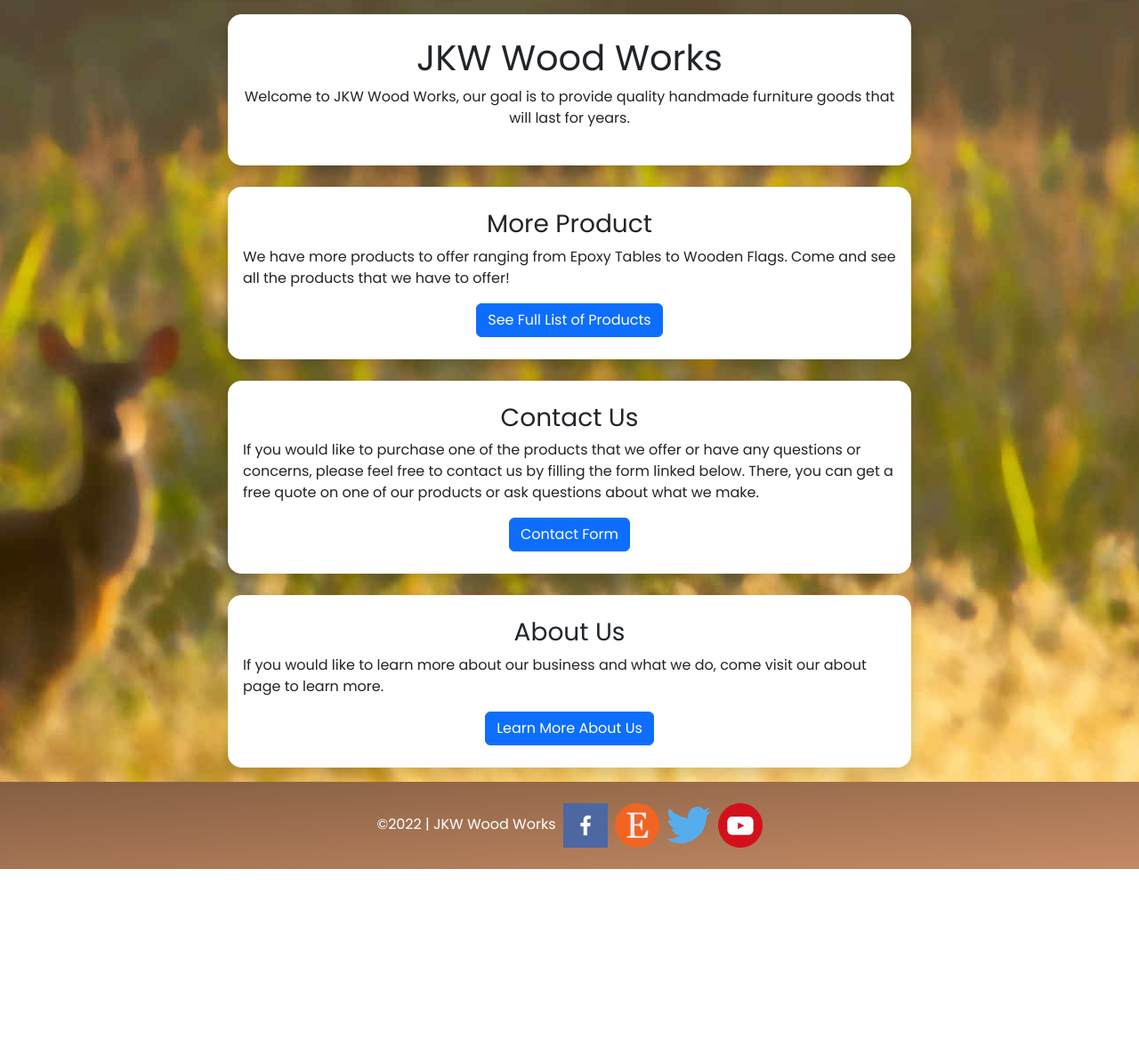
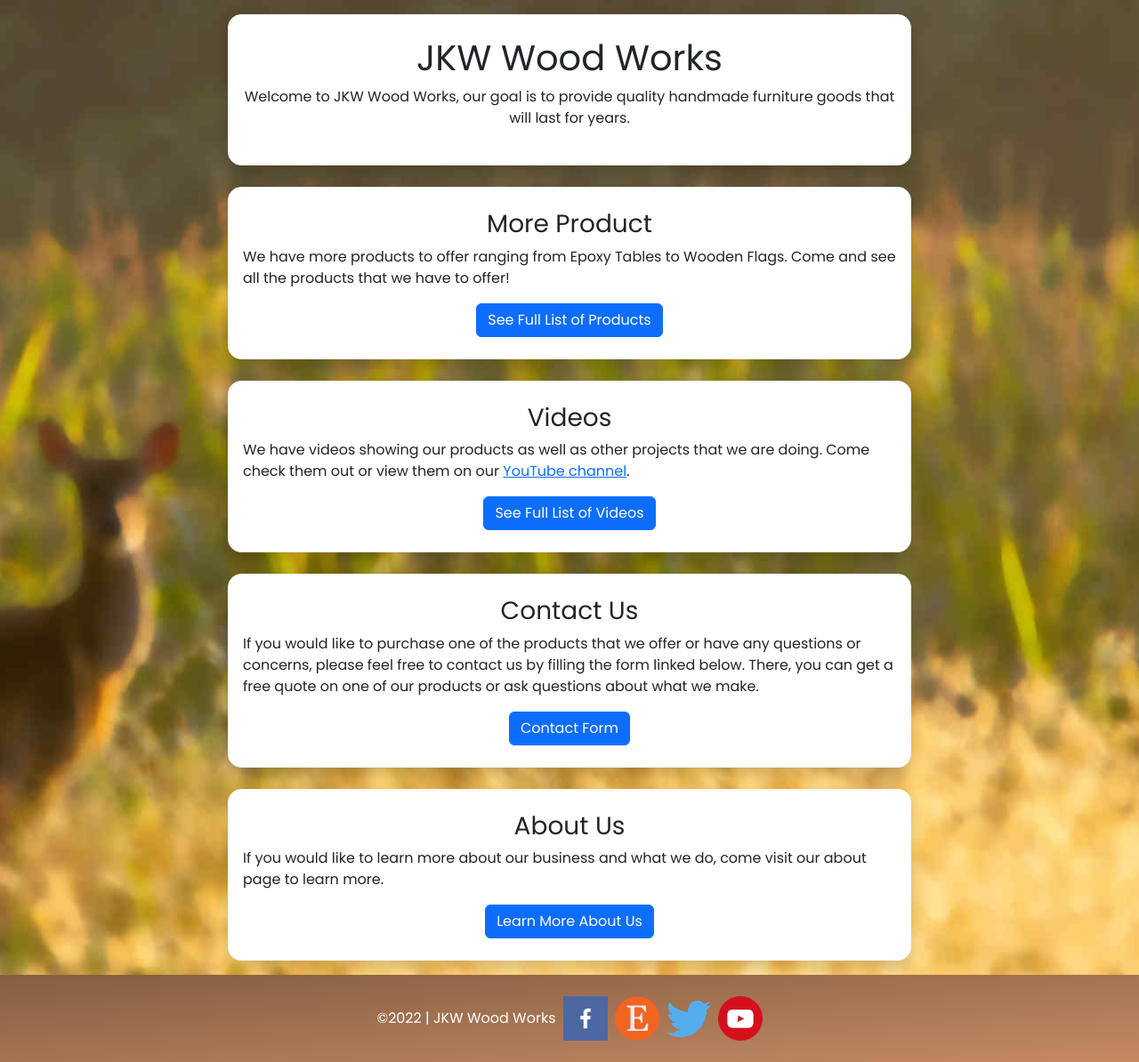
Before and after one commit to nwrocketman64/JKWWoodWorks-Django-Codebase, a Django app: page / in a window 1280 px wide. Shown: the part 76-1270 px from the top of the page at 89% size. Before the commit the page ends 1053 px from the top, so only its background shows below. Run offline with Django 4.2, Linux system fonts and the light colour scheme; data that the repository does not hold is empty; some libraries are stand-ins or nearby versions.

Commit message:
Fixed issues with the Video and Product page. Added paging to the Product page

```diff
--- a/JKWWoodWorks/main_site/templates/main_site/index.html
+++ b/JKWWoodWorks/main_site/templates/main_site/index.html
@@ -55,6 +55,16 @@
         </div>
     </section>
     <section class="bg-white mt-4 py-4 px-3 border border-light rounded-xl shadow">
+        <h3 class="text-center">Videos</h3>
+        <p>
+            We have videos showing our products as well as other projects that we are doing. Come
+            check them out or view them on our <a href="https://www.youtube.com/channel/UCnNm0AmiUPvcg2NtWiBli6w">YouTube channel</a>.
+        </p>
+        <div class="text-center">
+            <a href="{% url "video-list" %}" class="btn btn-primary">See Full List of Videos</a>
+        </div>
+    </section>
+    <section class="bg-white mt-4 py-4 px-3 border border-light rounded-xl shadow">
         <h3 class="text-center">Contact Us</h3>
         <p>
             If you would like to purchase one of the products that we offer or have any questions
--- a/JKWWoodWorks/main_site/templates/main_site/videos.html
+++ b/JKWWoodWorks/main_site/templates/main_site/videos.html
@@ -13,6 +13,7 @@
         <p class="text-center">
             You can also view our list of videos on our <a href="https://www.youtube.com/channel/UCnNm0AmiUPvcg2NtWiBli6w">YouTube Channel</a>.
         </p>
+        {% if videos|length %}
         <div class="container-fluid mt-3">
             <div class="row align-items-center">
             {% for current_video in videos %}
@@ -38,7 +39,9 @@
                 </div>
             {% endif %}
             {% endfor%}
+            {% if videos|length|divisibleby:2 is False %}
             </div>
+            {% endif %}
         </div>
         <ul class="pagination justify-content-center">
             {% if page_obj.has_previous %}
@@ -53,5 +56,8 @@
             <li class="page-item"><a class="page-link" href="?page={{ page_obj.paginator.num_pages }}">last &raquo;</a></li>
             {% endif %}
         </ul>
+        {% else %}
+        <p class="text-center">There are no videos to be shown.</p>
+        {% endif %}
     </section>
 {% endblock %}
--- a/JKWWoodWorks/main_site/views.py
+++ b/JKWWoodWorks/main_site/views.py
@@ -81,6 +81,7 @@ class ProductList(ListView):
     model = Product
     ordering = ["-last_update"]
     context_object_name = "products"
+    paginate_by = 6
 
 
     # Add the title and path to the page.
```
Also changed, not shown: JKWWoodWorks/main_site/sitemap.py (added, +9 -0 lines), JKWWoodWorks/main_site/templates/main_site/products.html (+19 -0 lines), README.md.
